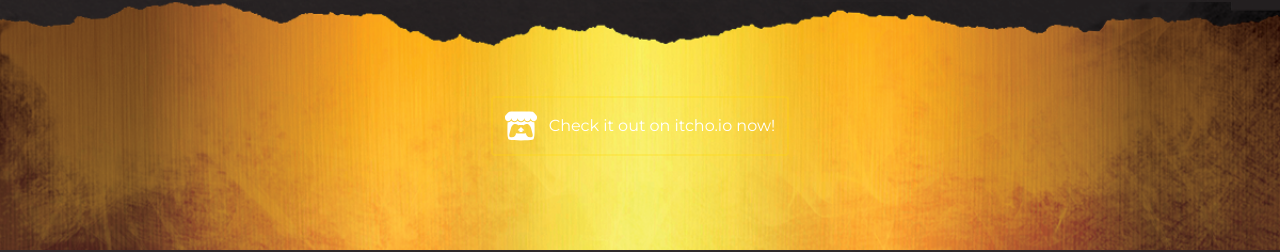
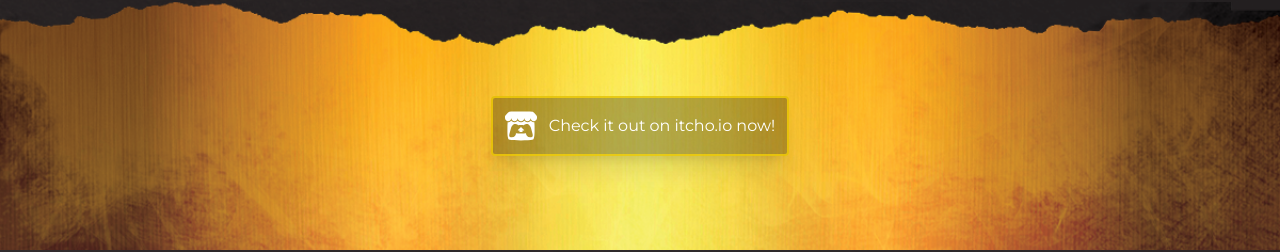
Before and after one commit to jasminedns/neila, a Next.js app: page / in a window 1280 px wide. Shown: the part 98-350 px from the top of the page. Built offline with nearby package versions, Linux system fonts and the light colour scheme.

Commit message:
changing bg in homepage button

```diff
--- a/src/app/page.tsx
+++ b/src/app/page.tsx
@@ -9,7 +9,7 @@ export default function Home() {
       <h1>NEILA</h1>
       <div className="hp__button--link">
         <div className="mx-auto self-center">
-          <div className="p-3 border-2 flex flex-row items-center justify-center gap-3 border-[#FFD700]/25 rounded-sm relative z-30">
+          <div className="p-3 border-2 flex flex-row items-center justify-center  bg-[#FFD700]/5 shadow-xl team_button gap-3 border-[#FFD700] rounded-sm relative z-30">
             <SiItchdotio size={32} fill="white"/>
             <a href="#" target="_blank" className="hover:underline font-montserrat">Check it out on itcho.io now!</a>
           </div>
```
Also changed, not shown: src/app/globals.css (+0 -9 lines).
